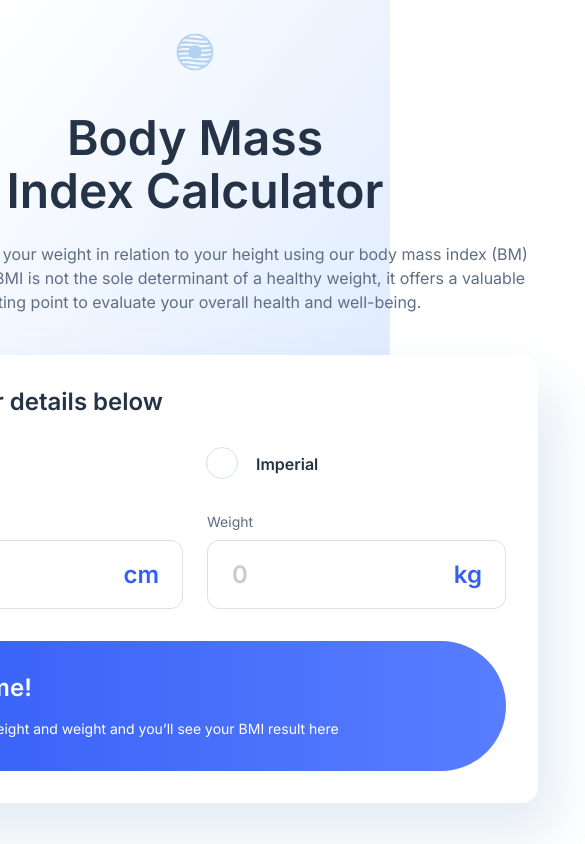
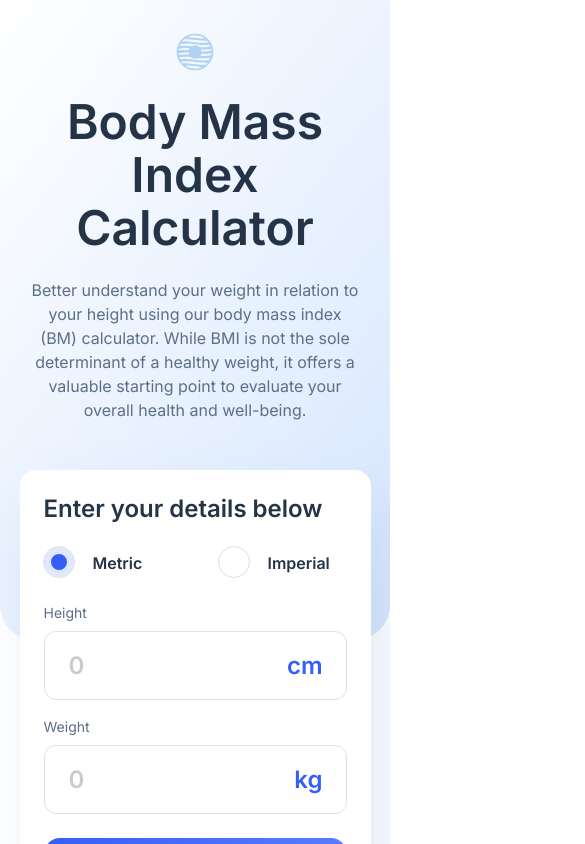
Before and after one commit to TheCodeCraze/bmi-calculator, a React (Vite) app: page / in a window 390 px wide. Shown: the top 844 px of the page, 585 px wide, since content can reach past the window. Built offline with nearby package versions, Linux system fonts and the light colour scheme.

Commit message:
Completed responsive design

```diff
--- a/src/components/Calculator.jsx
+++ b/src/components/Calculator.jsx
@@ -194,7 +194,12 @@ const Calculator = () => {
           </div>
           <p className={styles.description}>
             Your BMI suggests you&apos;re {weightStatus}. Your ideal weight is
-            between <span>63.3kgs - 85.2kgs.</span>
+            between{" "}
+            {unit.metric ? (
+              <span>63.3kgs - 85.2kgs.</span>
+            ) : (
+              <span>9st 6lbs - 12st 10lbs.</span>
+            )}
           </p>
         </div>
       )}
--- a/src/styles/Calculator.module.css
+++ b/src/styles/Calculator.module.css
@@ -203,3 +203,57 @@ input {
     font-size: 48px;
   }
 }
+
+@media screen and (max-width: 730px) {
+  .calculator {
+    width: 450px;
+    margin-top: -170px;
+    padding: 24px;
+    gap: 24px;
+  }
+
+  .metric,
+  .imperial {
+    width: 128px;
+  }
+
+  .inputs-metric {
+    flex-direction: column;
+    gap: 16px;
+  }
+
+  .height,
+  .weight {
+    width: 100%;
+  }
+
+  .inputs-imperial,
+  .inputs-imperial .group {
+    gap: 16px;
+  }
+
+  .result {
+    border-radius: 16px;
+  }
+
+  .result-bmi {
+    flex-direction: column;
+    align-items: unset;
+    gap: 24px;
+  }
+
+  .result-bmi > .description {
+    width: 100%;
+  }
+
+  .bmi {
+    width: 100%;
+    align-items: flex-start;
+  }
+}
+
+@media screen and (max-width: 450px) {
+  .calculator {
+    width: 90%;
+  }
+}
--- a/src/styles/Card.module.css
+++ b/src/styles/Card.module.css
@@ -72,6 +72,7 @@
     grid-row: 1/2;
     grid-column: 1/3;
     position: static;
+    z-index: 0;
   }
 
   .card:nth-child(2) {
@@ -88,11 +89,40 @@
     grid-row: 2/3;
     grid-column: 3/5;
     position: static;
+    z-index: 0;
   }
 
   .card:nth-child(5) {
     grid-row: 3/4;
     grid-column: 2/4;
     position: static;
+    z-index: 0;
   }
 }
+
+@media screen and (max-width: 730px) {
+  .card {
+    padding: 24px;
+    grid-column: 1/2 !important;
+  }
+
+  .card:nth-child(1) {
+    grid-row: 1/2;
+  }
+
+  .card:nth-child(2) {
+    grid-row: 2/3;
+  }
+
+  .card:nth-child(3) {
+    grid-row: 3/4;
+  }
+
+  .card:nth-child(4) {
+    grid-row: 4/5;
+  }
+
+  .card:nth-child(5) {
+    grid-row: 5/6;
+  }
+}
--- a/src/styles/Hero.module.css
+++ b/src/styles/Hero.module.css
@@ -91,3 +91,19 @@
     text-align: center;
   }
 }
+
+@media screen and (max-width: 730px) {
+  .text-content {
+    gap: 24px;
+  }
+
+  .text {
+    width: 327px;
+    height: 327px;
+    gap: 24px;
+  }
+
+  .title {
+    padding: 0;
+  }
+}
--- a/src/styles/Input.module.css
+++ b/src/styles/Input.module.css
@@ -44,3 +44,9 @@
     width: 299px;
   }
 }
+
+@media screen and (max-width: 730px) {
+  .group {
+    width: 100%;
+  }
+}
--- a/src/styles/Limitations.module.css
+++ b/src/styles/Limitations.module.css
@@ -85,3 +85,27 @@
     gap: 24px 15px;
   }
 }
+
+@media screen and (max-width: 730px) {
+  .limitations {
+    height: 1531px;
+    padding-top: 72px;
+    align-items: unset;
+  }
+
+  .content {
+    width: 327px;
+    height: 1363px;
+  }
+
+  .text {
+    height: 211px;
+  }
+
+  .cards {
+    height: 1096px;
+    grid-template-rows: 216px 168px 192px 240px 216px;
+    grid-template-columns: 1fr;
+    gap: 16px;
+  }
+}
```
